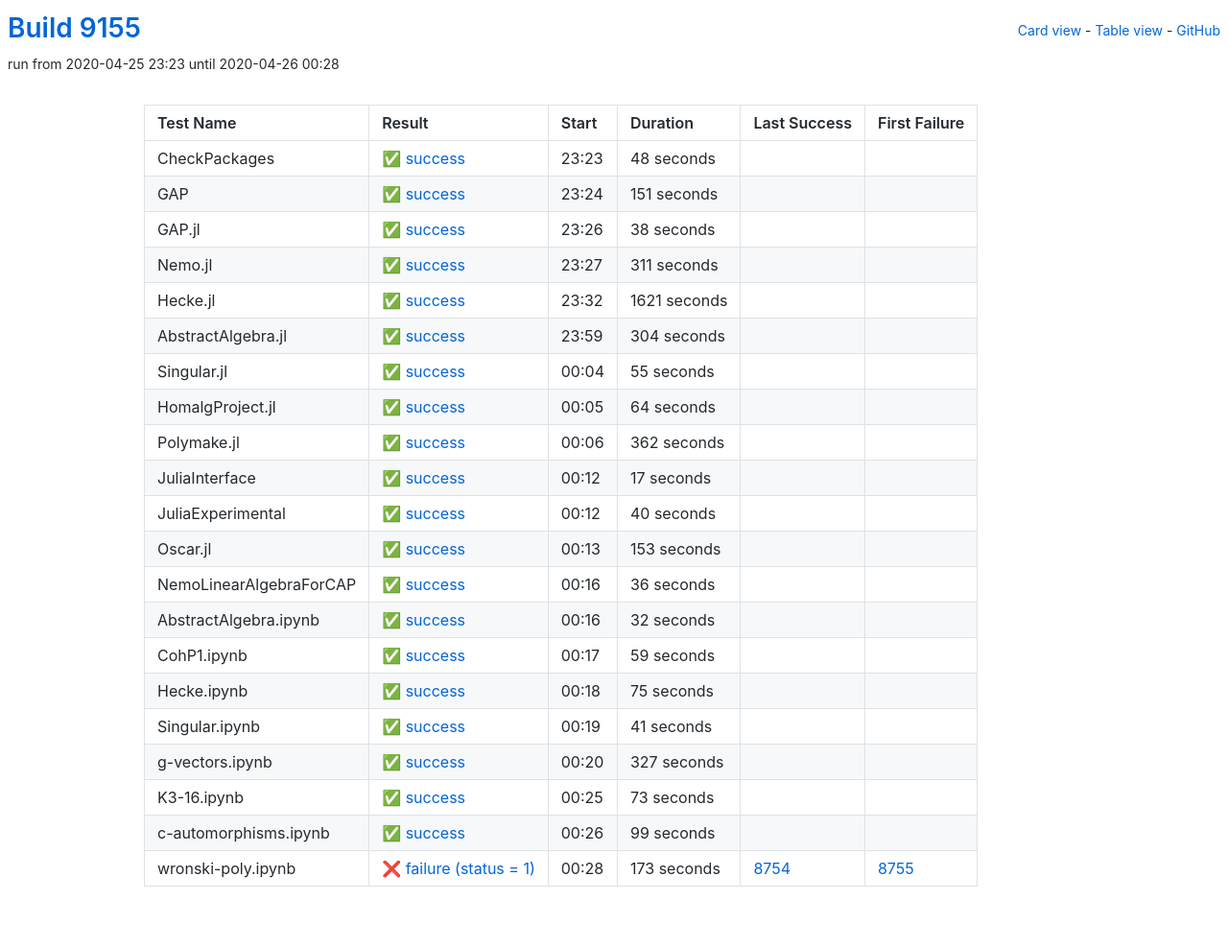
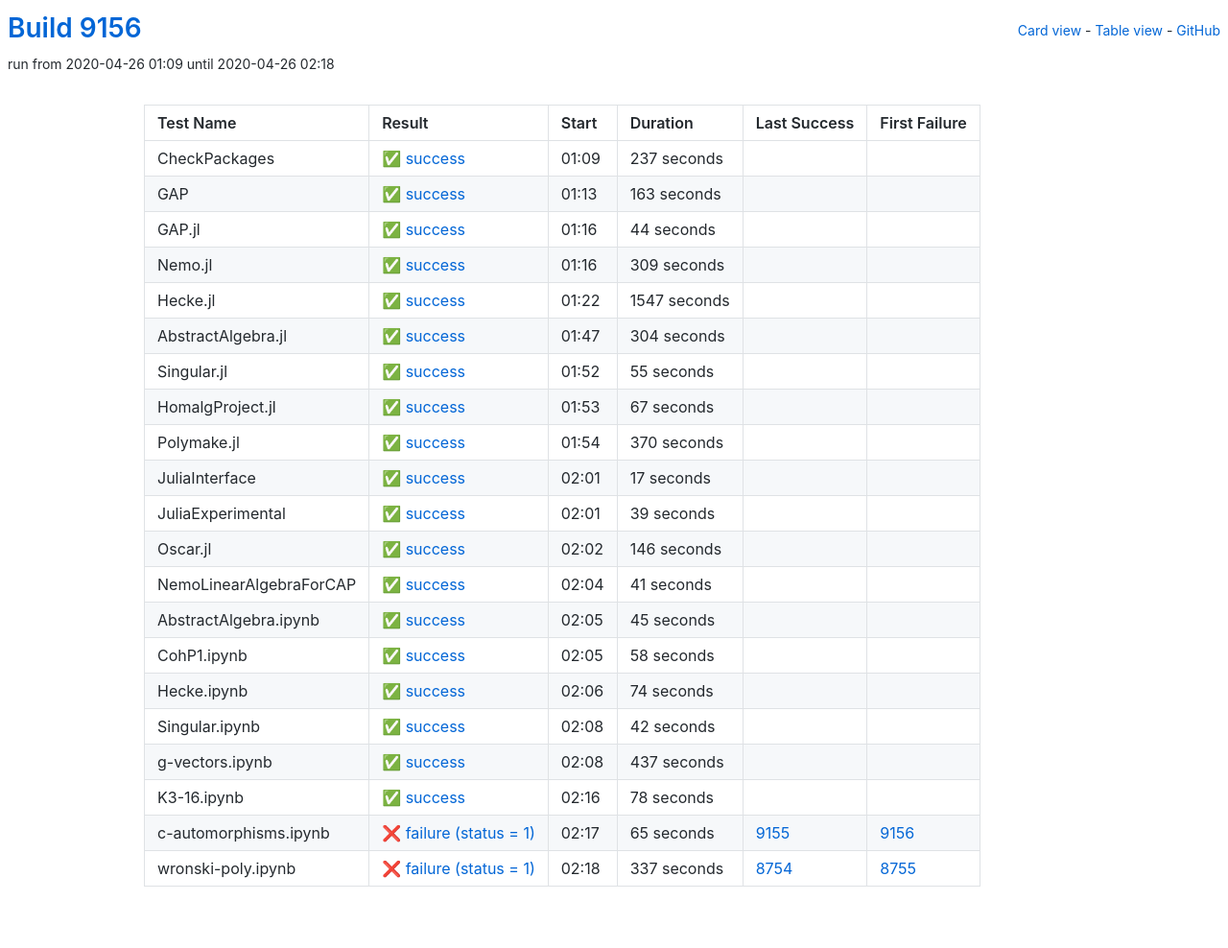
Before and after one commit to oscar-system/oscar-ci-status, a Jekyll site: the page built from table.html, in a window 1280 px wide. Shown: the whole page at 96% size. Built offline with Jekyll 4.4.1, drawn with Linux system fonts in a browser that asks for light colours.

Commit message:
Build 9156

```diff
--- a/_data/ci.yml
+++ b/_data/ci.yml
@@ -1,60 +1,60 @@
-build: 9155
-build_url: https://oscarci.mathematik.uni-kl.de/job/oscar/9155/
+build: 9156
+build_url: https://oscarci.mathematik.uni-kl.de/job/oscar/9156/
 job: oscar
 tests:
-- duration: 48
+- duration: 237
   exitcode: 0
   first_failure: false
   first_failure_url: null
   last_success: false
   last_success_url: null
-  log: https://oscarci.mathematik.uni-kl.de/job/oscar/9155/artifact/logs/build-9155/CheckPackages.log
+  log: https://oscarci.mathematik.uni-kl.de/job/oscar/9156/artifact/logs/build-9156/CheckPackages.log
   name: CheckPackages
-  start: 2020-04-25 23:23
+  start: 2020-04-26 01:09
   status: success
   success: true
-- duration: 151
+- duration: 163
   exitcode: 0
   first_failure: false
   first_failure_url: null
   last_success: false
   last_success_url: null
-  log: https://oscarci.mathematik.uni-kl.de/job/oscar/9155/artifact/logs/build-9155/GAP.log
+  log: https://oscarci.mathematik.uni-kl.de/job/oscar/9156/artifact/logs/build-9156/GAP.log
   name: GAP
-  start: 2020-04-25 23:24
+  start: 2020-04-26 01:13
   status: success
   success: true
-- duration: 38
+- duration: 44
   exitcode: 0
   first_failure: false
   first_failure_url: null
   last_success: false
   last_success_url: null
-  log: https://oscarci.mathematik.uni-kl.de/job/oscar/9155/artifact/logs/build-9155/GAP.jl.log
+  log: https://oscarci.mathematik.uni-kl.de/job/oscar/9156/artifact/logs/build-9156/GAP.jl.log
   name: GAP.jl
-  start: 2020-04-25 23:26
+  start: 2020-04-26 01:16
   status: success
   success: true
-- duration: 311
+- duration: 309
   exitcode: 0
   first_failure: false
   first_failure_url: null
   last_success: false
   last_success_url: null
-  log: https://oscarci.mathematik.uni-kl.de/job/oscar/9155/artifact/logs/build-9155/Nemo.jl.log
+  log: https://oscarci.mathematik.uni-kl.de/job/oscar/9156/artifact/logs/build-9156/Nemo.jl.log
   name: Nemo.jl
-  start: 2020-04-25 23:27
+  start: 2020-04-26 01:16
   status: success
   success: true
-- duration: 1621
+- duration: 1547
   exitcode: 0
   first_failure: false
   first_failure_url: null
   last_success: false
   last_success_url: null
-  log: https://oscarci.mathematik.uni-kl.de/job/oscar/9155/artifact/logs/build-9155/Hecke.jl.log
+  log: https://oscarci.mathematik.uni-kl.de/job/oscar/9156/artifact/logs/build-9156/Hecke.jl.log
   name: Hecke.jl
-  start: 2020-04-25 23:32
+  start: 2020-04-26 01:22
   status: success
   success: true
 - duration: 304
@@ -63,9 +63,9 @@ tests:
   first_failure_url: null
   last_success: false
   last_success_url: null
-  log: https://oscarci.mathematik.uni-kl.de/job/oscar/9155/artifact/logs/build-9155/AbstractAlgebra.jl.log
+  log: https://oscarci.mathematik.uni-kl.de/job/oscar/9156/artifact/logs/build-9156/AbstractAlgebra.jl.log
   name: AbstractAlgebra.jl
-  start: 2020-04-25 23:59
+  start: 2020-04-26 01:47
   status: success
   success: true
 - duration: 55
@@ -74,31 +74,31 @@ tests:
   first_failure_url: null
   last_success: false
   last_success_url: null
-  log: https://oscarci.mathematik.uni-kl.de/job/oscar/9155/artifact/logs/build-9155/Singular.jl.log
+  log: https://oscarci.mathematik.uni-kl.de/job/oscar/9156/artifact/logs/build-9156/Singular.jl.log
   name: Singular.jl
-  start: 2020-04-26 00:04
+  start: 2020-04-26 01:52
   status: success
   success: true
-- duration: 64
+- duration: 67
   exitcode: 0
   first_failure: false
   first_failure_url: null
   last_success: false
   last_success_url: null
-  log: https://oscarci.mathematik.uni-kl.de/job/oscar/9155/artifact/logs/build-9155/HomalgProject.jl.log
+  log: https://oscarci.mathematik.uni-kl.de/job/oscar/9156/artifact/logs/build-9156/HomalgProject.jl.log
   name: HomalgProject.jl
-  start: 2020-04-26 00:05
+  start: 2020-04-26 01:53
   status: success
   success: true
-- duration: 362
+- duration: 370
   exitcode: 0
   first_failure: false
   first_failure_url: null
   last_success: false
   last_success_url: null
-  log: https://oscarci.mathematik.uni-kl.de/job/oscar/9155/artifact/logs/build-9155/Polymake.jl.log
+  log: https://oscarci.mathematik.uni-kl.de/job/oscar/9156/artifact/logs/build-9156/Polymake.jl.log
   name: Polymake.jl
-  start: 2020-04-26 00:06
+  start: 2020-04-26 01:54
   status: success
   success: true
 - duration: 17
@@ -107,75 +107,31 @@ tests:
   first_failure_url: null
   last_success: false
   last_success_url: null
-  log: https://oscarci.mathematik.uni-kl.de/job/oscar/9155/artifact/logs/build-9155/JuliaInterface.log
+  log: https://oscarci.mathematik.uni-kl.de/job/oscar/9156/artifact/logs/build-9156/JuliaInterface.log
   name: JuliaInterface
-  start: 2020-04-26 00:12
+  start: 2020-04-26 02:01
   status: success
   success: true
-- duration: 40
+- duration: 39
   exitcode: 0
   first_failure: false
   first_failure_url: null
   last_success: false
   last_success_url: null
-  log: https://oscarci.mathematik.uni-kl.de/job/oscar/9155/artifact/logs/build-9155/JuliaExperimental.log
+  log: https://oscarci.mathematik.uni-kl.de/job/oscar/9156/artifact/logs/build-9156/JuliaExperimental.log
   name: JuliaExperimental
-  start: 2020-04-26 00:12
+  start: 2020-04-26 02:01
   status: success
   success: true
-- duration: 153
+- duration: 146
   exitcode: 0
   first_failure: false
   first_failure_url: null
   last_success: false
   last_success_url: null
-  log: https://oscarci.mathematik.uni-kl.de/job/oscar/9155/artifact/logs/build-9155/Oscar.jl.log
+  log: https://oscarci.mathematik.uni-kl.de/job/oscar/9156/artifact/logs/build-9156/Oscar.jl.log
   name: Oscar.jl
-  start: 2020-04-26 00:13
-  status: success
-  success: true
-- duration: 36
-  exitcode: 0
-  first_failure: false
-  first_failure_url: null
-  last_success: false
-  last_success_url: null
-  log: https://oscarci.mathematik.uni-kl.de/job/oscar/9155/artifact/logs/build-9155/NemoLinearAlgebraForCAP.log
-  name: NemoLinearAlgebraForCAP
-  start: 2020-04-26 00:16
-  status: success
-  success: true
-- duration: 32
-  exitcode: 0
-  first_failure: false
-  first_failure_url: null
-  last_success: false
-  last_success_url: null
-  log: https://oscarci.mathematik.uni-kl.de/job/oscar/9155/artifact/logs/build-9155/AbstractAlgebra.ipynb.log
-  name: AbstractAlgebra.ipynb
-  start: 2020-04-26 00:16
-  status: success
-  success: true
-- duration: 59
-  exitcode: 0
-  first_failure: false
-  first_failure_url: null
-  last_success: false
-  last_success_url: null
-  log: https://oscarci.mathematik.uni-kl.de/job/oscar/9155/artifact/logs/build-9155/CohP1.ipynb.log
-  name: CohP1.ipynb
-  start: 2020-04-26 00:17
-  status: success
-  success: true
-- duration: 75
-  exitcode: 0
-  first_failure: false
-  first_failure_url: null
-  last_success: false
-  last_success_url: null
-  log: https://oscarci.mathematik.uni-kl.de/job/oscar/9155/artifact/logs/build-9155/Hecke.ipynb.log
-  name: Hecke.ipynb
-  start: 2020-04-26 00:18
+  start: 2020-04-26 02:02
   status: success
   success: true
 - duration: 41
@@ -184,52 +140,96 @@ tests:
   first_failure_url: null
   last_success: false
   last_success_url: null
-  log: https://oscarci.mathematik.uni-kl.de/job/oscar/9155/artifact/logs/build-9155/Singular.ipynb.log
-  name: Singular.ipynb
-  start: 2020-04-26 00:19
+  log: https://oscarci.mathematik.uni-kl.de/job/oscar/9156/artifact/logs/build-9156/NemoLinearAlgebraForCAP.log
+  name: NemoLinearAlgebraForCAP
+  start: 2020-04-26 02:04
   status: success
   success: true
-- duration: 327
+- duration: 45
   exitcode: 0
   first_failure: false
   first_failure_url: null
   last_success: false
   last_success_url: null
-  log: https://oscarci.mathematik.uni-kl.de/job/oscar/9155/artifact/logs/build-9155/g-vectors.ipynb.log
-  name: g-vectors.ipynb
-  start: 2020-04-26 00:20
+  log: https://oscarci.mathematik.uni-kl.de/job/oscar/9156/artifact/logs/build-9156/AbstractAlgebra.ipynb.log
+  name: AbstractAlgebra.ipynb
+  start: 2020-04-26 02:05
   status: success
   success: true
-- duration: 73
+- duration: 58
   exitcode: 0
   first_failure: false
   first_failure_url: null
   last_success: false
   last_success_url: null
-  log: https://oscarci.mathematik.uni-kl.de/job/oscar/9155/artifact/logs/build-9155/K3-16.ipynb.log
-  name: K3-16.ipynb
-  start: 2020-04-26 00:25
+  log: https://oscarci.mathematik.uni-kl.de/job/oscar/9156/artifact/logs/build-9156/CohP1.ipynb.log
+  name: CohP1.ipynb
+  start: 2020-04-26 02:05
   status: success
   success: true
-- duration: 99
+- duration: 74
   exitcode: 0
   first_failure: false
   first_failure_url: null
   last_success: false
   last_success_url: null
-  log: https://oscarci.mathematik.uni-kl.de/job/oscar/9155/artifact/logs/build-9155/c-automorphisms.ipynb.log
-  name: c-automorphisms.ipynb
-  start: 2020-04-26 00:26
+  log: https://oscarci.mathematik.uni-kl.de/job/oscar/9156/artifact/logs/build-9156/Hecke.ipynb.log
+  name: Hecke.ipynb
+  start: 2020-04-26 02:06
   status: success
   success: true
-- duration: 173
+- duration: 42
+  exitcode: 0
+  first_failure: false
+  first_failure_url: null
+  last_success: false
+  last_success_url: null
+  log: https://oscarci.mathematik.uni-kl.de/job/oscar/9156/artifact/logs/build-9156/Singular.ipynb.log
+  name: Singular.ipynb
+  start: 2020-04-26 02:08
+  status: success
+  success: true
+- duration: 437
+  exitcode: 0
+  first_failure: false
+  first_failure_url: null
+  last_success: false
+  last_success_url: null
+  log: https://oscarci.mathematik.uni-kl.de/job/oscar/9156/artifact/logs/build-9156/g-vectors.ipynb.log
+  name: g-vectors.ipynb
+  start: 2020-04-26 02:08
+  status: success
+  success: true
+- duration: 78
+  exitcode: 0
+  first_failure: false
+  first_failure_url: null
+  last_success: false
+  last_success_url: null
+  log: https://oscarci.mathematik.uni-kl.de/job/oscar/9156/artifact/logs/build-9156/K3-16.ipynb.log
+  name: K3-16.ipynb
+  start: 2020-04-26 02:16
+  status: success
+  success: true
+- duration: 65
+  exitcode: 1
+  first_failure: 9156
+  first_failure_url: https://oscarci.mathematik.uni-kl.de/job/oscar/9156/
+  last_success: 9155
+  last_success_url: https://oscarci.mathematik.uni-kl.de/job/oscar/9155/
+  log: https://oscarci.mathematik.uni-kl.de/job/oscar/9156/artifact/logs/build-9156/c-automorphisms.ipynb.log
+  name: c-automorphisms.ipynb
+  start: 2020-04-26 02:17
+  status: failure
+  success: false
+- duration: 337
   exitcode: 1
   first_failure: 8755
   first_failure_url: https://oscarci.mathematik.uni-kl.de/job/oscar/8755/
   last_success: 8754
   last_success_url: https://oscarci.mathematik.uni-kl.de/job/oscar/8754/
-  log: https://oscarci.mathematik.uni-kl.de/job/oscar/9155/artifact/logs/build-9155/wronski-poly.ipynb.log
+  log: https://oscarci.mathematik.uni-kl.de/job/oscar/9156/artifact/logs/build-9156/wronski-poly.ipynb.log
   name: wronski-poly.ipynb
-  start: 2020-04-26 00:28
+  start: 2020-04-26 02:18
   status: failure
   success: false
```
Also changed, not shown: README.md.
